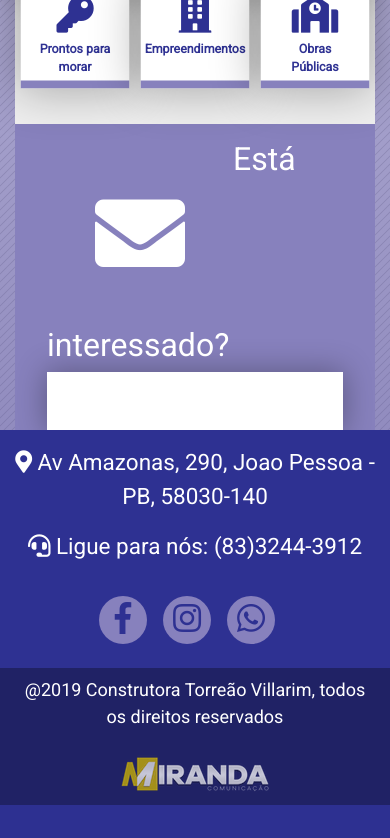
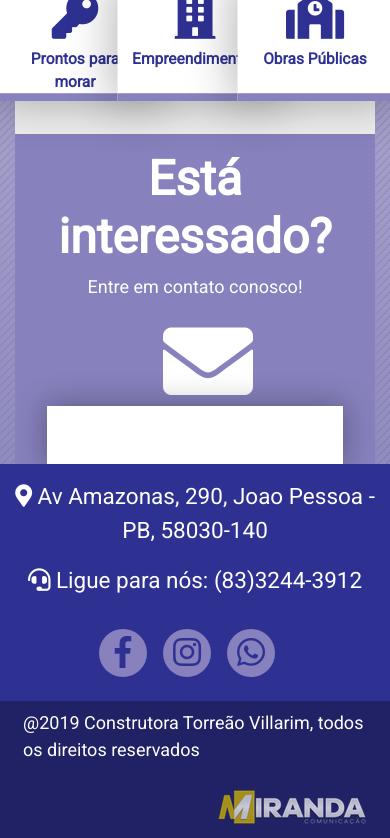
Before and after one commit to juanpeter/Website-Torreao-Villarim, a WordPress theme: template index.php in a window 390 px wide. Shown: the part 438-1276 px from the top of the page. Before the commit the page ends 1243 px from the top, so only its background shows below. Run offline with PHP 8.4 and a stand-in for WordPress, Linux system fonts and the light colour scheme; the site name, menu and one post (Sample post) are stand-ins, and other content is empty; some libraries are stand-ins or nearby versions.

Commit message:
tilted
but almost done

```diff
--- a/callToAction.php
+++ b/callToAction.php
@@ -1,6 +1,15 @@
 <div class='section-box CTA'>
+    <div class='CTA-message row'>
+        <div class='col-12'>
+            <h2>Está interessado?</h2>
+            <p>Entre em contato conosco!</p>
+        </div>
+    </div>
+    <div class='row'>
+        <div class='col-md-6'>
             <i class="fas fa-envelope"></i>
-        <h2>Está interessado?</h2>
+        </div>
+        <div class='col-md-6'>
                 <?php
                 if ( have_posts() ) : while ( have_posts() ) : the_post();
 
@@ -9,3 +18,5 @@
             endwhile; endif;
             ?>
         </div>
+    </div>
+</div>
--- a/styles/style.css
+++ b/styles/style.css
@@ -285,11 +285,16 @@ nav img {
         width: 70px;
         transform: scale(1.55);
     }
+    .option-button p{
+        font-size: 10px;
+    }
+}
+@media screen and (max-width: 600px){
     .option-button i{
         font-size: 24px;
     }
     .option-button p{
-        font-size: 8px;
+        font-size: 10px;
     }
 }
 .post-thumbnail{
@@ -344,10 +349,31 @@ nav img {
     background-color: #8781BD;
     color: #fff;
 }
+.CTA-message{
+    text-align: center;
+}
+.CTA-message h2{
+   font-size: 3em;
+   font-weight: bold;
+}
 .CTA i{
-    float: left;
     font-size: 90px;
-    padding: 48px;
+    padding-right: 90px;
+    float: right;
+}
+.CTA-button input{
+    width: 210px;
+    height: 50px;
+    font-size: 24px;
+    color: #fff;
+    background-color: #2e3192;
+    border: #8781bd 2px solid;
+    border-radius: 15px;
+    cursor: pointer;
+}
+.CTA-button input:hover{
+    background-color: #1e205c;
+    transition: 1s;
 }
 .description {
     position: relative;
@@ -526,9 +553,24 @@ footer a:hover {
     .scrollspy {
         display: none;
     }
+    @keyframes top-down {
+        0% {
+            top: -800px;
+        }
+        100% {
+            top: 120px;
+        }
+    }
+    .option-button{
+        height: 80px;
+        width: 100px;
+    }
+    .option-button i{
+        font-size: 30px;
+    }
 }
-/*Footer adjustment*/
-@media screen and (max-width: 767px) {
+/*TO-DO: necessery? Footer adjustment*/
+/* @media screen and (max-width: 767px) {
     footer {
         text-align: center;
     }
```
Also changed, not shown: other parts of styles/style.css (+43 -5 lines). Lines whose indentation alone changed are shown as unchanged.
